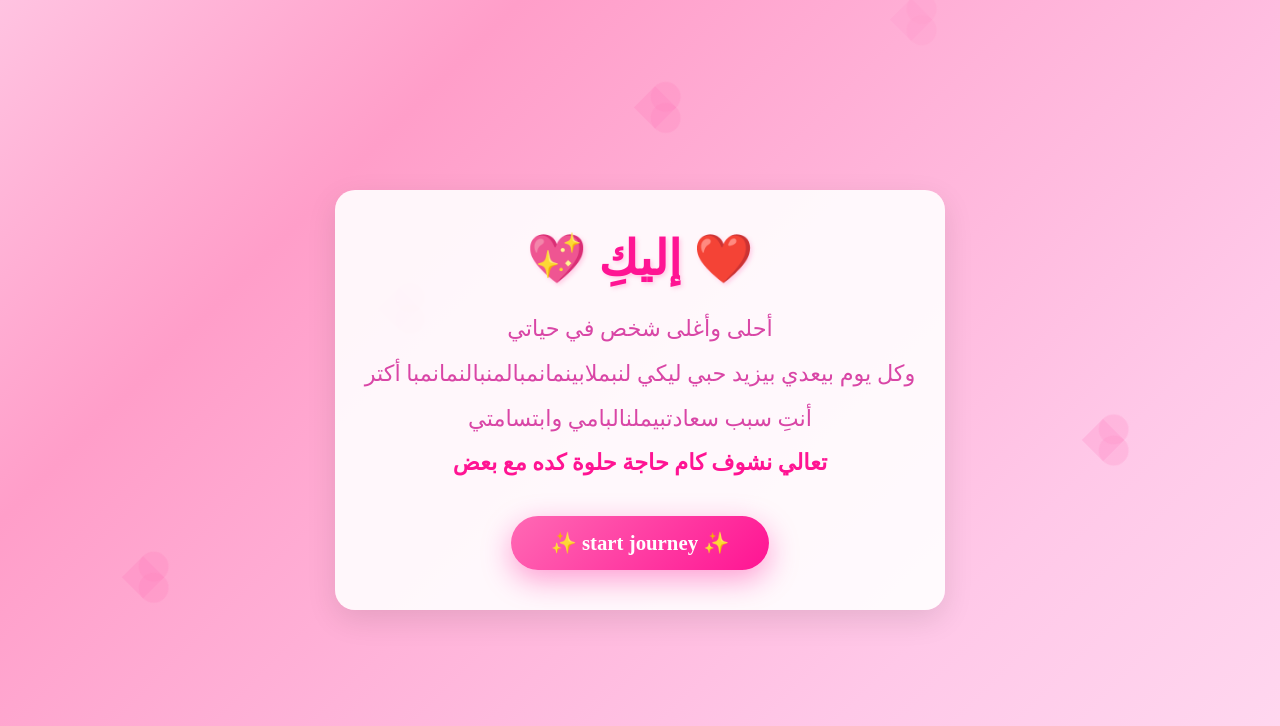
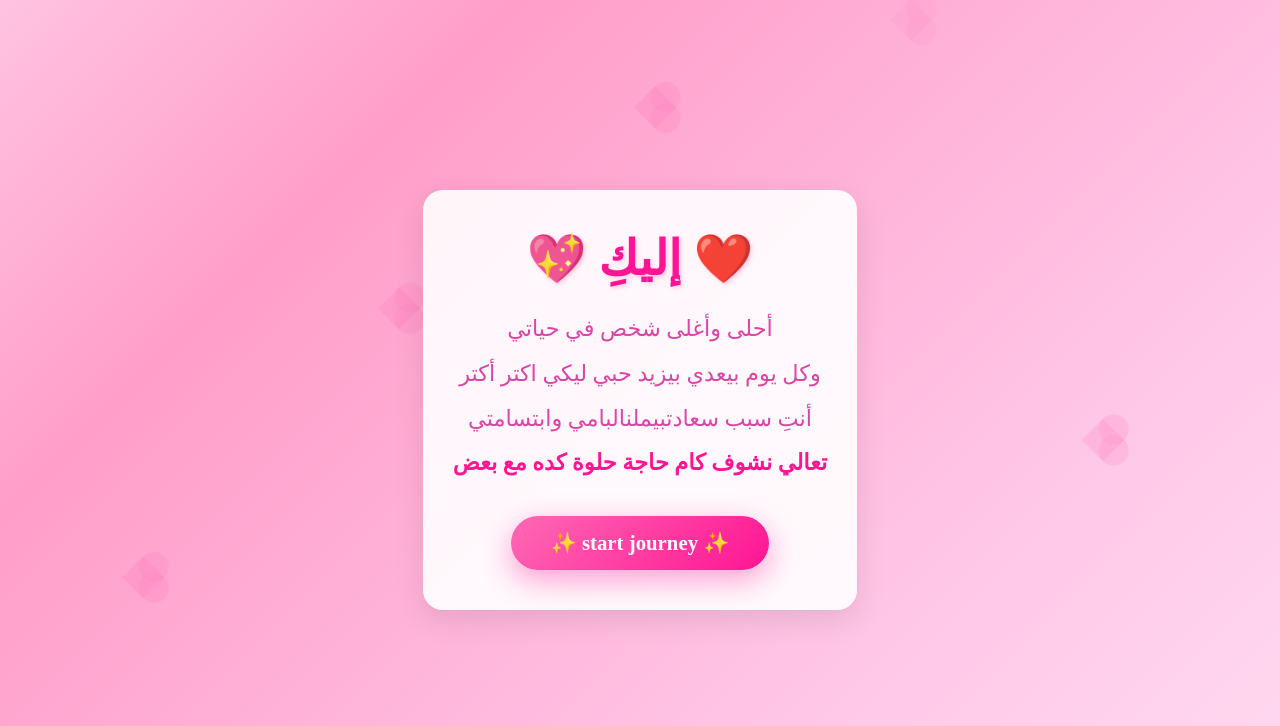
Before and after one commit to karlwsmad721/loveee, a Flask app: page /index in a window 1280 px wide. Shown: the top 726 px of the page. Run offline with Flask 3, Linux system fonts and the light colour scheme; some web fonts are replaced.

Commit message:
Update index.html

```diff
--- a/templates/index.html
+++ b/templates/index.html
@@ -3,7 +3,7 @@
 <head>
     <meta charset="UTF-8">
     <meta name="viewport" content="width=device-width, initial-scale=1.0">
-    <title>رسالة رومانسية 💌</title>
+    <title>message💌</title>
     <!-- خط مزخرف عربي -->
     <link href="https://fonts.googleapis.com/css2?family=Scheherazade+New&display=swap" rel="stylesheet">
     <style>
@@ -151,7 +151,7 @@
             <h1 class="fancy-title">❤️ إليكِ 💖</h1>
             <p class="romantic-text">
                 أحلى وأغلى شخص في حياتي <br>
-                وكل يوم بيعدي بيزيد حبي ليكي لنبملابينمانمبالمنبالنمانمبا أكتر <br>
+                وكل يوم بيعدي بيزيد حبي ليكي اكتر أكتر <br>
                 أنتِ سبب سعادتبيملنالبامي وابتسامتي <br>
                 <span class="highlight">تعالي نشوف كام حاجة حلوة كده مع بعض</span>
             </p>
```
